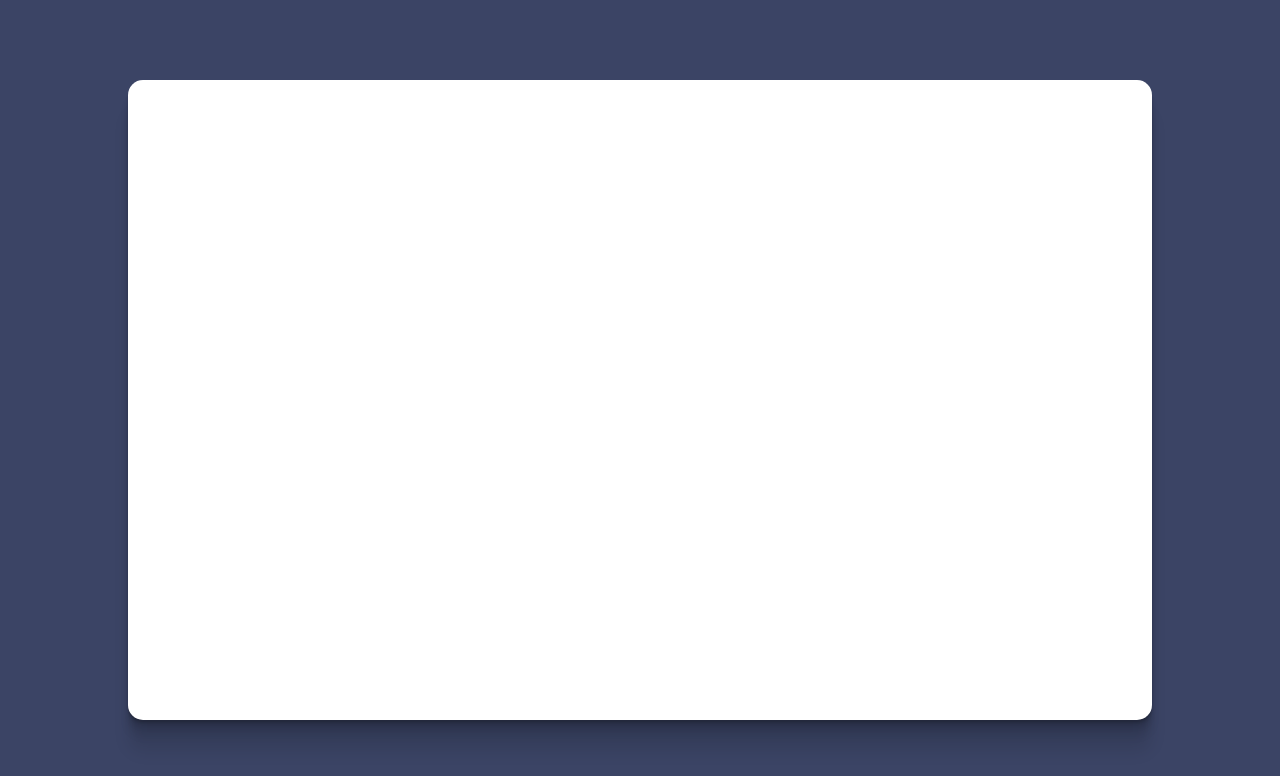
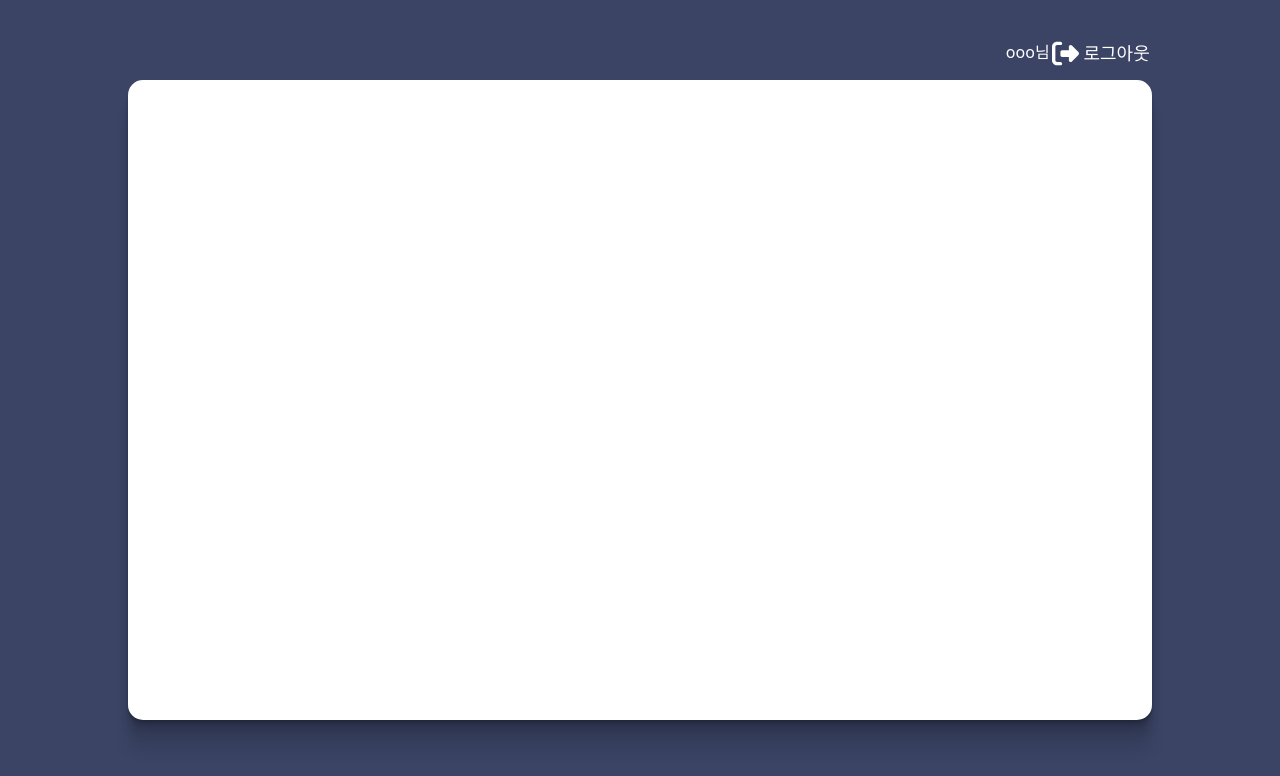
Before and after one commit to sub9707/comments_cloud, a React (Vite) app in the folder client/: page / in a window 1280 px wide. Shown: the top 776 px of the page. Built offline with nearby package versions, Linux system fonts and the light colour scheme.

Commit message:
feat page layout

```diff
--- a/client/package.json
+++ b/client/package.json
@@ -10,6 +10,8 @@
     "preview": "vite preview"
   },
   "dependencies": {
+    "@fortawesome/fontawesome-svg-core": "^6.4.2",
+    "@fortawesome/free-solid-svg-icons": "^6.4.2",
     "@fortawesome/react-fontawesome": "^0.2.0",
     "@hookform/error-message": "^2.0.1",
     "@reduxjs/toolkit": "^1.9.7",
--- a/client/src/pages/MainPage/MainPage.tsx
+++ b/client/src/pages/MainPage/MainPage.tsx
@@ -1,14 +1,27 @@
+import { FontAwesomeIcon } from "@fortawesome/react-fontawesome";
+import { faRightFromBracket } from "@fortawesome/free-solid-svg-icons"; // Import the specific icon you want to use
+
 import {
+  LogBox,
   PageActualWrapper,
   PageAreaDesign,
   PageContainer,
+  ToolWrapper,
 } from "../PageContainer";
 
 export default function MainPage() {
   return (
     <PageContainer>
       <PageActualWrapper>
-        <PageAreaDesign></PageAreaDesign>
+        <PageAreaDesign>
+          <ToolWrapper>
+            <p>ooo님</p>
+            <LogBox>
+              <FontAwesomeIcon icon={faRightFromBracket} size="xl" />
+              <p>로그아웃</p>
+            </LogBox>
+          </ToolWrapper>
+        </PageAreaDesign>
       </PageActualWrapper>
     </PageContainer>
   );
--- a/client/src/pages/PageContainer.ts
+++ b/client/src/pages/PageContainer.ts
@@ -33,6 +33,7 @@ export const LoginPageContainer = styled.div`
 `;
 
 export const PageAreaDesign = styled.div`
+  position: relative;
   width: 80%;
   height: 80%;
   background-color: #fff;
@@ -41,3 +42,19 @@ export const PageAreaDesign = styled.div`
     rgba(0, 0, 0, 0.09) 0px 8px 4px, rgba(0, 0, 0, 0.09) 0px 16px 8px,
     rgba(0, 0, 0, 0.09) 0px 32px 16px;
 `;
+
+export const ToolWrapper = styled.div`
+  position: absolute;
+  width: 100%;
+  top: -40px;
+  color: white;
+  display: flex;
+  justify-content: flex-end;
+`;
+
+export const LogBox = styled.div`
+  width: 10%;
+  display: flex;
+  justify-content: space-around;
+  font-size: large;
+`;
```
Also changed, not shown: 1 other file (tests, documents, lock files or other folders).
